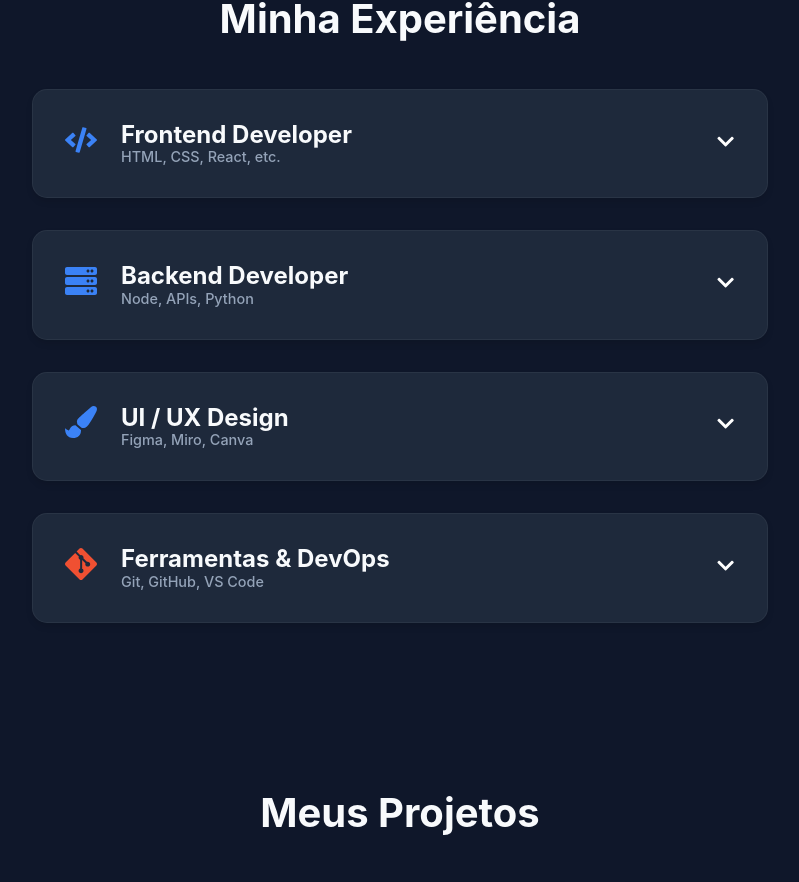
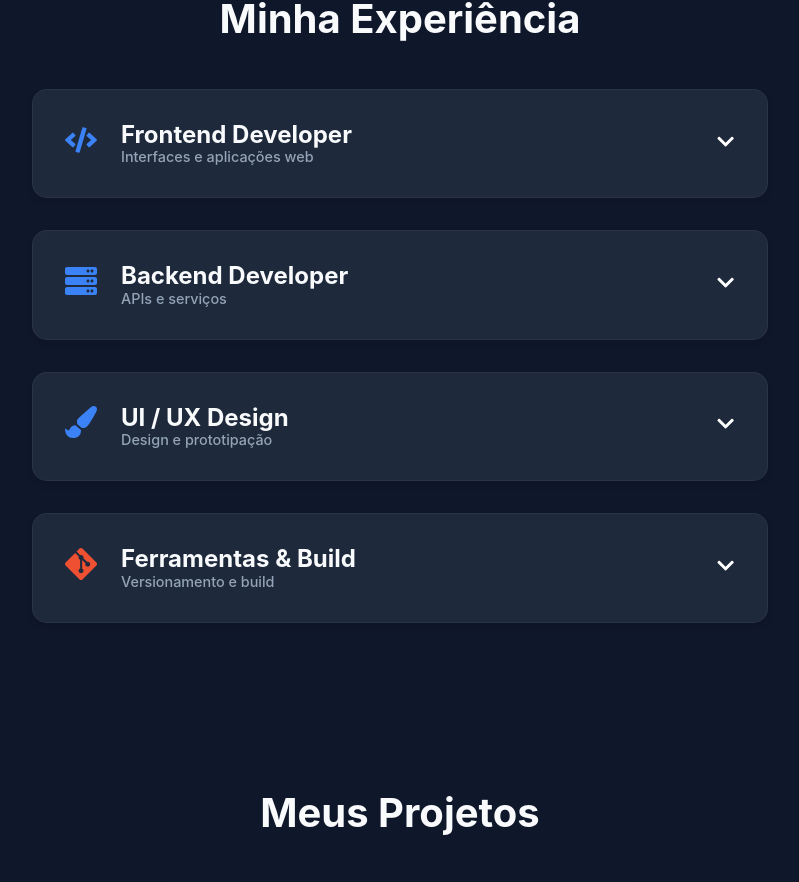
Before and after one commit to Ktsu0/portifolio, a React (Vite) app: page / in a window 1280 px wide. Shown: the part 883-1765 px from the top of the page, without its empty margins (240-1039 px from the left). Built offline with nearby package versions, Linux system fonts and the light colour scheme.

Commit message:
portfólio v.0.1.1 - descrições.

```diff
--- a/src/components/Skills.jsx
+++ b/src/components/Skills.jsx
@@ -1,61 +1,81 @@
-import React, { useState } from 'react';
-import { motion, AnimatePresence } from 'framer-motion';
-import { FaCode, FaServer, FaPaintBrush, FaChevronDown } from 'react-icons/fa';
-import { SiHtml5, SiCss3, SiReact, SiTypescript, SiNodedotjs, SiNestjs, SiPostgresql, SiPython, SiFigma, SiMiro, SiCanva, SiGit, SiGithub, SiTailwindcss, SiSass, SiJavascript, SiThreedotjs } from 'react-icons/si';
-import { TbApi } from 'react-icons/tb';
-import styles from './Skills.module.scss';
+import React, { useState } from "react";
+import { motion, AnimatePresence } from "framer-motion";
+import { FaCode, FaServer, FaPaintBrush, FaChevronDown } from "react-icons/fa";
+import {
+  SiHtml5,
+  SiCss3,
+  SiReact,
+  SiTypescript,
+  SiNodedotjs,
+  SiNestjs,
+  SiPostgresql,
+  SiPython,
+  SiFigma,
+  SiMiro,
+  SiCanva,
+  SiGit,
+  SiGithub,
+  SiTailwindcss,
+  SiSass,
+  SiJavascript,
+  SiThreedotjs,
+  SiVite,
+} from "react-icons/si";
+import { TbApi } from "react-icons/tb";
+import styles from "./Skills.module.scss";
 
 const skillCategories = [
   {
-    id: 'frontend',
-    title: 'Frontend Developer',
-    subtitle: 'HTML, CSS, React, etc.',
+    id: "frontend",
+    title: "Frontend Developer",
+    subtitle: "Interfaces e aplicações web",
     icon: <FaCode />,
     skills: [
-      { name: 'HTML', icon: <SiHtml5 color="#E34F26" /> },
-      { name: 'CSS', icon: <SiCss3 color="#1572B6" /> },
-      { name: 'JavaScript', icon: <SiJavascript color="#F7DF1E" /> },
-      { name: 'React', icon: <SiReact color="#61DAFB" /> },
-      { name: 'TypeScript', icon: <SiTypescript color="#3178C6" /> },
-      { name: 'Tailwind CSS', icon: <SiTailwindcss color="#06B6D4" /> },
-      { name: 'Module SCSS', icon: <SiSass color="#CC6699" /> },
-      { name: 'Three.js', icon: <SiThreedotjs color="#FFFFFF" /> },
-    ]
+      { name: "HTML", icon: <SiHtml5 color="#E34F26" /> },
+      { name: "CSS", icon: <SiCss3 color="#1572B6" /> },
+      { name: "JavaScript", icon: <SiJavascript color="#F7DF1E" /> },
+      { name: "React", icon: <SiReact color="#61DAFB" /> },
+      { name: "TypeScript", icon: <SiTypescript color="#3178C6" /> },
+      { name: "Tailwind CSS", icon: <SiTailwindcss color="#06B6D4" /> },
+      { name: "Module SCSS", icon: <SiSass color="#CC6699" /> },
+      { name: "Three.js", icon: <SiThreedotjs color="#FFFFFF" /> },
+    ],
   },
   {
-    id: 'backend',
-    title: 'Backend Developer',
-    subtitle: 'Node, APIs, Python',
+    id: "backend",
+    title: "Backend Developer",
+    subtitle: "APIs e serviços",
     icon: <FaServer />,
     skills: [
-      { name: 'Node.js', icon: <SiNodedotjs color="#339933" /> },
-      { name: 'NestJS', icon: <SiNestjs color="#E0234E" /> },
-      { name: 'SQL', icon: <SiPostgresql color="#336791" /> },
-      { name: 'API REST', icon: <TbApi /> },
-      { name: 'Python', icon: <SiPython color="#3776AB" /> },
-    ]
+      { name: "Node.js", icon: <SiNodedotjs color="#339933" /> },
+      { name: "NestJS", icon: <SiNestjs color="#E0234E" /> },
+      { name: "SQL", icon: <SiPostgresql color="#336791" /> },
+      { name: "API REST", icon: <TbApi /> },
+      { name: "Python", icon: <SiPython color="#3776AB" /> },
+    ],
   },
   {
-    id: 'ui-ux',
-    title: 'UI / UX Design',
-    subtitle: 'Figma, Miro, Canva',
+    id: "ui-ux",
+    title: "UI / UX Design",
+    subtitle: "Design e prototipação",
     icon: <FaPaintBrush />,
     skills: [
-      { name: 'Figma', icon: <SiFigma color="#F24E1E" /> },
-      { name: 'Miro', icon: <SiMiro color="#050038" /> },
-      { name: 'Canva', icon: <SiCanva color="#00C4CC" /> },
-    ]
+      { name: "Figma", icon: <SiFigma color="#F24E1E" /> },
+      { name: "Miro", icon: <SiMiro color="#050038" /> },
+      { name: "Canva", icon: <SiCanva color="#00C4CC" /> },
+    ],
   },
   {
-    id: 'tools',
-    title: 'Ferramentas & DevOps',
-    subtitle: 'Git, GitHub, VS Code',
+    id: "tools",
+    title: "Ferramentas & Build",
+    subtitle: "Versionamento e build",
     icon: <SiGit color="#F05032" />,
     skills: [
-      { name: 'Git', icon: <SiGit color="#F05032" /> },
-      { name: 'GitHub', icon: <SiGithub color="#ffffff" /> },
-    ]
-  }
+      { name: "Git", icon: <SiGit color="#F05032" /> },
+      { name: "GitHub", icon: <SiGithub color="#ffffff" /> },
+      { name: "Vite", icon: <SiVite color="#646CFF" /> },
+    ],
+  },
 ];
 
 const Skills = () => {
@@ -82,22 +102,39 @@ const Skills = () => {
             <div key={category.id} className={styles.categoryWrapper}>
               <motion.button
                 onClick={() => toggleCategory(category.id)}
-                whileHover={{ scale: 1.02, backgroundColor: 'rgba(30, 41, 59, 0.8)' }}
+                whileHover={{
+                  scale: 1.02,
+                  backgroundColor: "rgba(30, 41, 59, 0.8)",
+                }}
                 whileTap={{ scale: 0.98 }}
-                className={`${styles.categoryButton} ${activeCategory === category.id ? styles.active : ''}`}
+                className={`${styles.categoryButton} ${
+                  activeCategory === category.id ? styles.active : ""
+                }`}
               >
                 <div className={styles.categoryHeader}>
-                  <div className={`${styles.categoryIcon} ${activeCategory === category.id ? styles.active : ''}`}>
+                  <div
+                    className={`${styles.categoryIcon} ${
+                      activeCategory === category.id ? styles.active : ""
+                    }`}
+                  >
                     {category.icon}
                   </div>
                   <div className={styles.categoryInfo}>
                     <h3 className={styles.categoryTitle}>{category.title}</h3>
-                    <p className={`${styles.categorySubtitle} ${activeCategory === category.id ? styles.active : ''}`}>
+                    <p
+                      className={`${styles.categorySubtitle} ${
+                        activeCategory === category.id ? styles.active : ""
+                      }`}
+                    >
                       {category.subtitle}
                     </p>
                   </div>
                 </div>
-                <div className={`${styles.chevron} ${activeCategory === category.id ? styles.rotated : ''}`}>
+                <div
+                  className={`${styles.chevron} ${
+                    activeCategory === category.id ? styles.rotated : ""
+                  }`}
+                >
                   <FaChevronDown />
                 </div>
               </motion.button>
@@ -106,7 +143,7 @@ const Skills = () => {
                 {activeCategory === category.id && (
                   <motion.div
                     initial={{ height: 0, opacity: 0 }}
-                    animate={{ height: 'auto', opacity: 1 }}
+                    animate={{ height: "auto", opacity: 1 }}
                     exit={{ height: 0, opacity: 0 }}
                     transition={{ duration: 0.3 }}
                     className={styles.expandedContent}
@@ -123,15 +160,21 @@ const Skills = () => {
                           >
                             <div className={styles.skillHeader}>
                               {skill.icon}
-                              <span className={`notranslate ${styles.skillName}`} translate="no">
+                              <span
+                                className={`notranslate ${styles.skillName}`}
+                                translate="no"
+                              >
                                 {skill.name}
                               </span>
                             </div>
                             <div className={styles.progressBar}>
                               <motion.div
                                 initial={{ width: 0 }}
-                                whileInView={{ width: '100%' }}
-                                transition={{ duration: 1, delay: 0.2 + (index * 0.05) }}
+                                whileInView={{ width: "100%" }}
+                                transition={{
+                                  duration: 1,
+                                  delay: 0.2 + index * 0.05,
+                                }}
                                 className={styles.progressFill}
                               />
                             </div>
```
